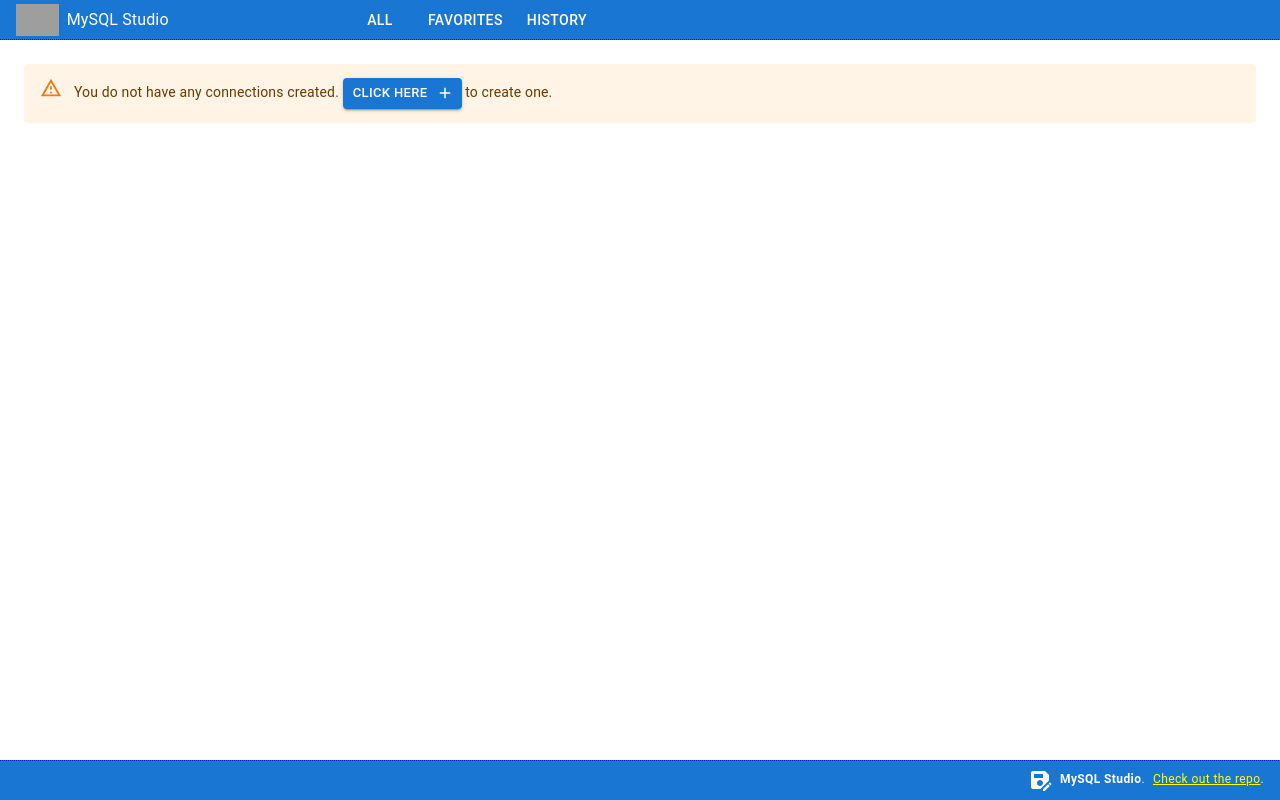
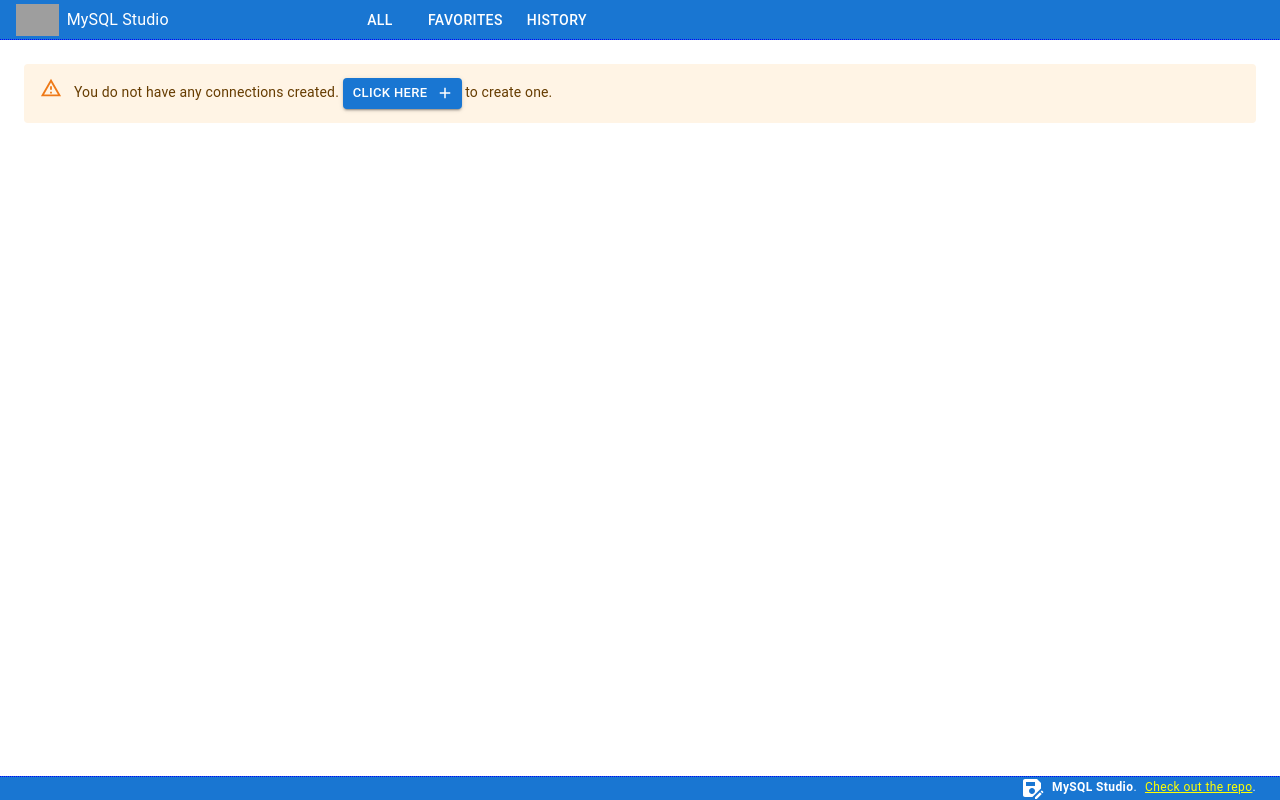
Before and after one commit to miltonejones/mui-sql-studio, a React (Create React App) app: page / in a window 1280 px wide. Built offline with nearby package versions, Linux system fonts and the light colour scheme; grey boxes are pictures that could not be loaded.

Commit message:
footer padding fixed

```diff
--- a/src/App.js
+++ b/src/App.js
@@ -481,7 +481,7 @@
 }
 
 const Area = styled(Box)(({ pinned }) => ({
-  height: 'calc(100vh - 128px)',
+  height: 'calc(100vh - 112px)',
   backgroundColor: 'white',
   outline: 'dotted 1px blue',
   position: 'absolute',
@@ -532,7 +532,7 @@
             </Routes>
           </Area>
         </BrowserRouter>
-        <Stack spacing={1} direction="row" sx={{ alignItems: 'center', width: 'calc(100vw - 24px)', p: 1, position: "absolute", bottom: 0, color: 'white'}}>
+        <Stack spacing={1} direction="row" sx={{ alignItems: 'center', width: 'calc(100vw - 24px)', p: 0, position: "absolute", bottom: 0, color: 'white'}}>
           <Box sx={{flexGrow: 1}}/>
           <SaveAs />
           <Typography variant="caption"><b>MySQL Studio</b>.</Typography>
```
